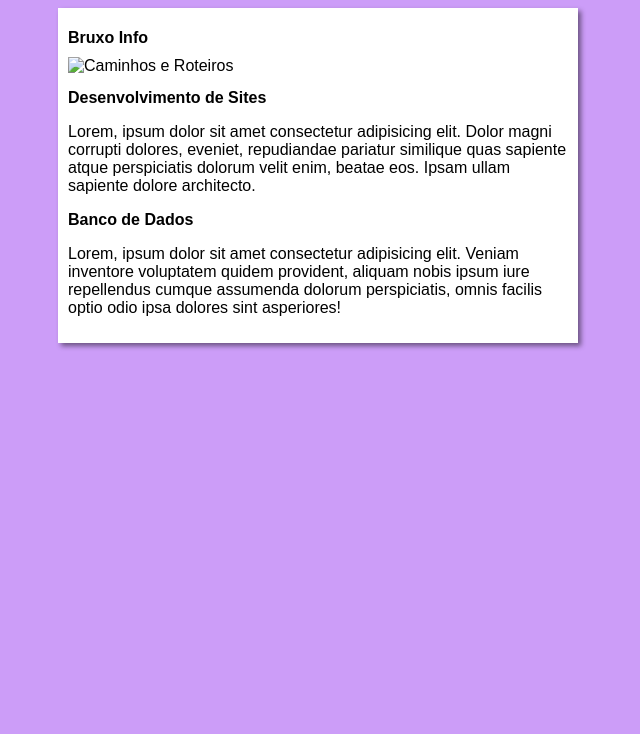
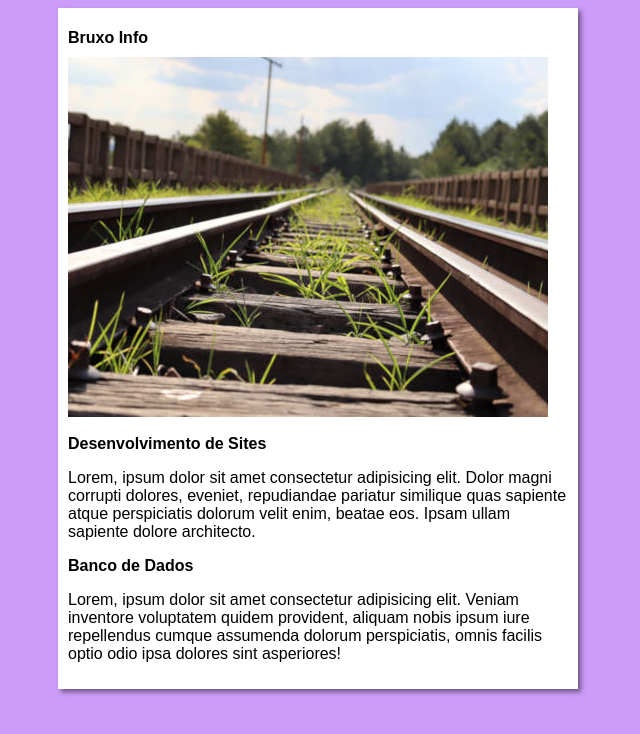
Before and after one commit to cleberdossantos/projeto-site-exemplo, a plain HTML site: page index.html in a window 1280 px wide. Shown: the whole page, without its empty margins (322-962 px from the left). Drawn offline with Linux system fonts and the light colour scheme.

Commit message:
Update index.html

```diff
--- a/index.html
+++ b/index.html
@@ -10,7 +10,7 @@
     <main>
         <header>
             <h1>Bruxo Info</h1>
-            <img src="FotosSite/trilhos_capingui_b_480x360.jpg" alt="Caminhos e Roteiros">
+            <img src="fotos_redimension/trilhos_capingui_b_480x360.jpg" alt="Caminhos e Roteiros">
         </header>
         <article>
             <h2>Desenvolvimento de Sites</h2>
```
